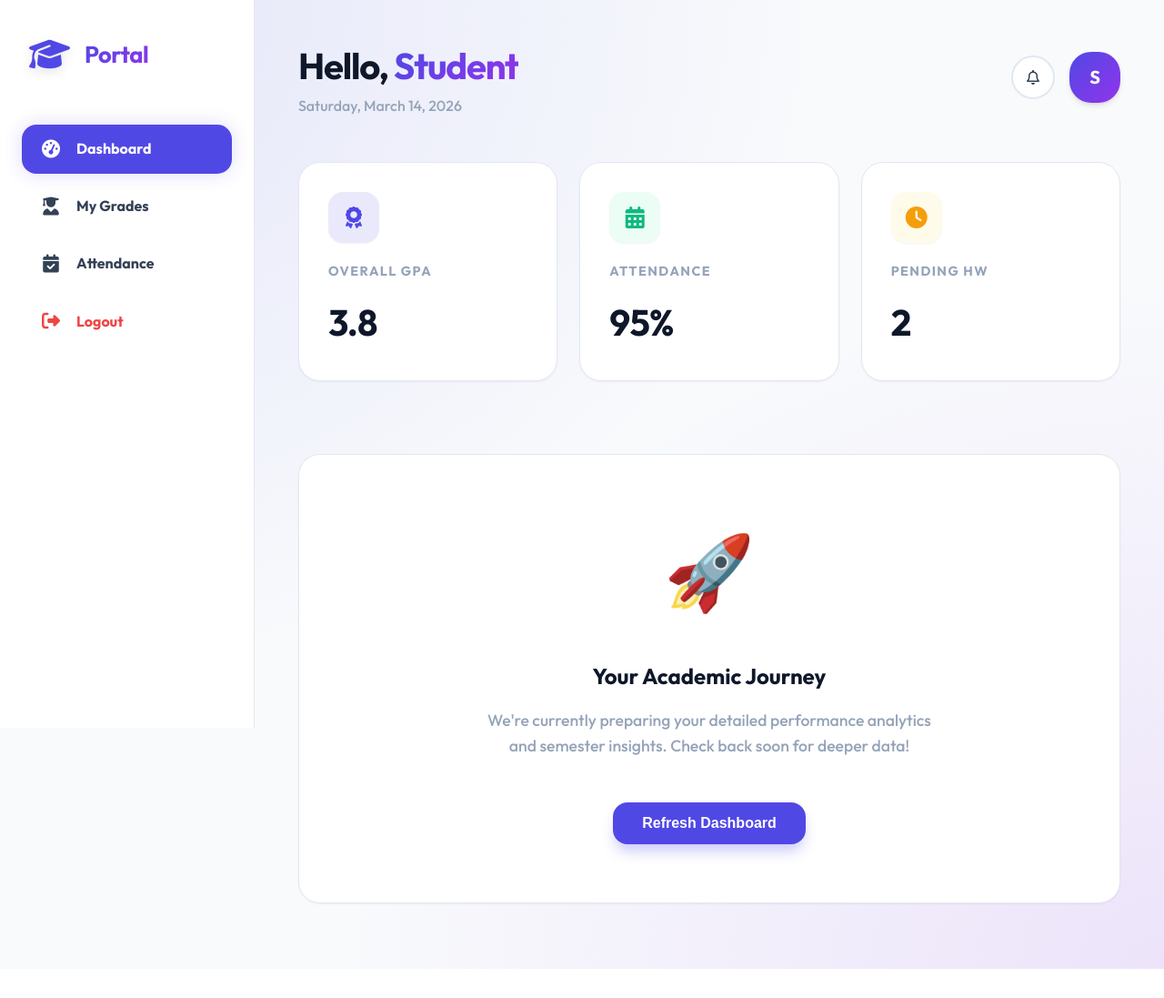
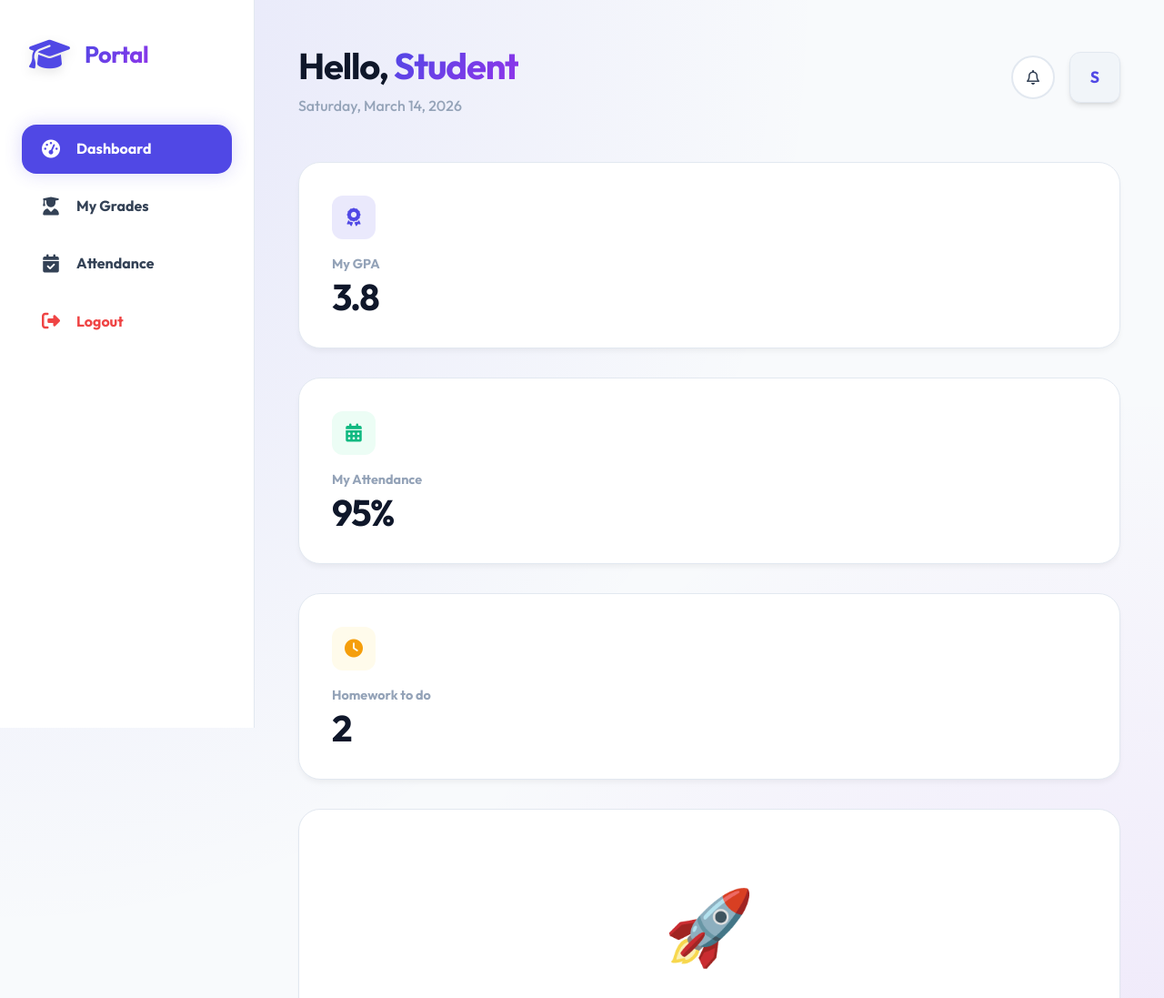
Before and after one commit to mohammadghrayeb2014-eng/attendance-project, a Flask app: page /student in a window 1280 px wide. Shown: the top 1097 px of the page at 91% size. Before the commit the page ends 1065 px from the top, so only its background shows below. Run offline with Flask 3, Linux system fonts and the light colour scheme.

Commit message:
UI Polish: Professional stat cards, improved avatars, and simplified English labels

```diff
--- a/web/static/css/style.css
+++ b/web/static/css/style.css
@@ -272,49 +272,86 @@ body {
     opacity: 1;
 }
 
-/* Stats Grid */
-.stats-grid {
-    display: grid;
-    grid-template-columns: repeat(auto-fit, minmax(260px, 1fr));
-    gap: 1.5rem;
-    margin-bottom: 3rem;
+/* Professional Stat Cards */
+.stat-card {
+    padding: 2.25rem;
+    display: flex;
+    flex-direction: column;
+    justify-content: center;
+    position: relative;
+    border: 1px solid var(--slate-200);
+    background: white;
+    box-shadow: 0 4px 6px -1px rgba(0, 0, 0, 0.05);
 }
 
-.stat-card {
-    padding: 2rem;
-    display: flex;
-    flex-direction: column;
-    gap: 0.75rem;
+.stat-card:hover {
+    border-color: var(--primary);
+    transform: translateY(-4px);
 }
 
 .stat-icon {
-    width: 3.5rem;
-    height: 3.5rem;
+    width: 3rem;
+    height: 3rem;
     background: var(--primary-light);
     color: var(--primary);
     display: flex;
     align-items: center;
     justify-content: center;
-    border-radius: var(--radius-lg);
-    font-size: 1.5rem;
-    margin-bottom: 0.5rem;
-    box-shadow: var(--shadow-sm);
+    border-radius: 12px;
+    font-size: 1.25rem;
+    margin-bottom: 1rem;
 }
 
 .stat-label {
     font-size: 0.9rem;
-    font-weight: 700;
+    font-weight: 600;
     color: var(--slate-400);
-    text-transform: uppercase;
-    letter-spacing: 0.1em;
+    margin-bottom: 0.25rem;
 }
 
 .stat-value {
     font-size: 2.5rem;
     font-weight: 800;
     color: var(--slate-900);
-    letter-spacing: -0.02em;
+    letter-spacing: -0.04em;
+    line-height: 1;
 }
+
+/* Premium Avatars */
+.avatar {
+    width: 3.5rem;
+    height: 3.5rem;
+    background: var(--slate-100);
+    color: var(--primary);
+    display: flex;
+    align-items: center;
+    justify-content: center;
+    border-radius: 12px;
+    font-weight: 800;
+    font-size: 1.1rem;
+    border: 1px solid var(--slate-200);
+    transition: var(--transition-fast);
+}
+
+.avatar:hover {
+    background: var(--primary);
+    color: white;
+    border-color: var(--primary);
+}
+
+/* Clean Status Indicators */
+.status {
+    display: inline-flex;
+    padding: 0.35rem 0.75rem;
+    border-radius: 6px;
+    font-size: 0.75rem;
+    font-weight: 700;
+}
+
+.status-active, .status-present { background: #f0fdf4; color: #16a34a; border: 1px solid #bbf7d0; }
+.status-pending { background: #fffbeb; color: #d97706; border: 1px solid #fef3c7; }
+.status-absent { background: #fef2f2; color: #dc2626; border: 1px solid #fecaca; }
+.status-inactive { background: #f8fafc; color: #64748b; border: 1px solid #e2e8f0; }
 
 /* Buttons */
 .btn {
--- a/web/templates/student.html
+++ b/web/templates/student.html
@@ -78,17 +78,17 @@
         <div class="stats-grid">
             <div class="card stat-card">
                 <div class="stat-icon"><i class="fa-solid fa-award"></i></div>
-                <span class="stat-label">Overall GPA</span>
+                <span class="stat-label">My GPA</span>
                 <span class="stat-value">3.8</span>
             </div>
             <div class="card stat-card">
                 <div class="stat-icon" style="color: var(--success); background: #ecfdf5;"><i class="fa-solid fa-calendar-days"></i></div>
-                <span class="stat-label">Attendance</span>
+                <span class="stat-label">My Attendance</span>
                 <span class="stat-value">95%</span>
             </div>
             <div class="card stat-card">
                 <div class="stat-icon" style="color: var(--warning); background: #fffbeb;"><i class="fa-solid fa-clock"></i></div>
-                <span class="stat-label">Pending HW</span>
+                <span class="stat-label">Homework to do</span>
                 <span class="stat-value">2</span>
             </div>
         </div>
```
Also changed, not shown: web/templates/admin.html (+4 -4 lines), web/templates/teacher.html (+4 -4 lines).
